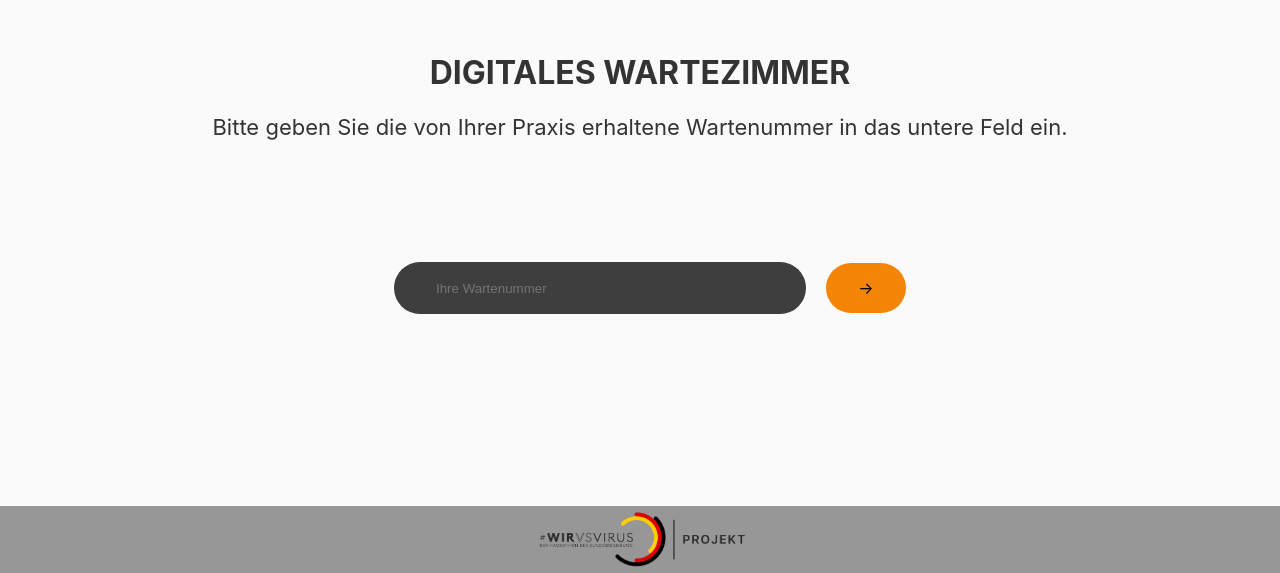
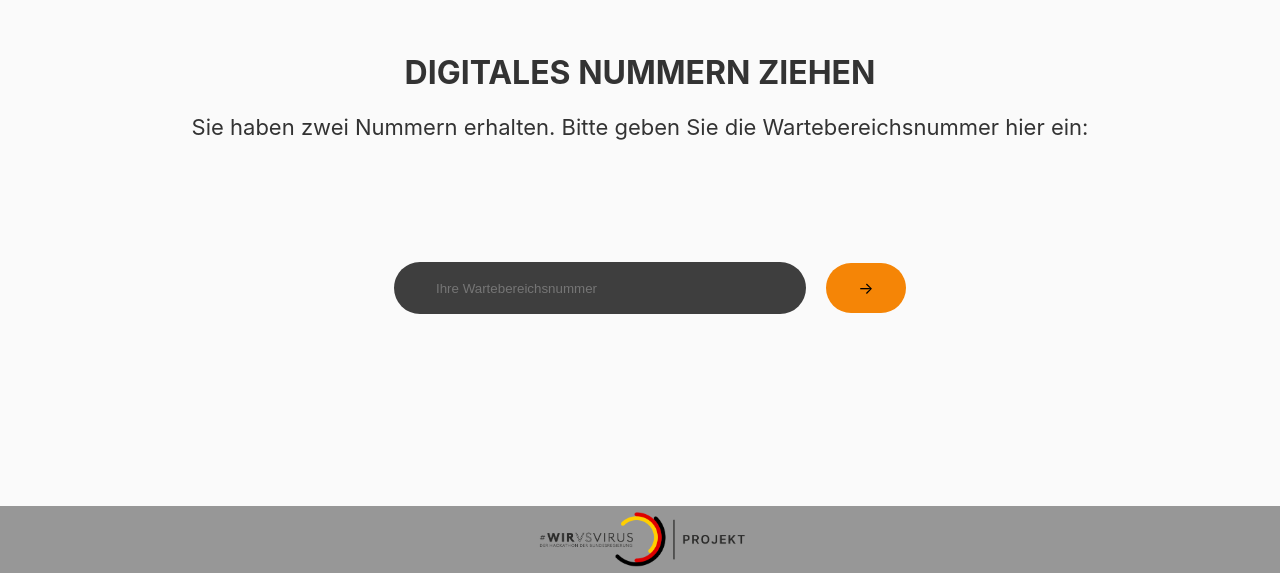
Before and after one commit to methodpark/digitaleswarten, a React (Create React App) app in the folder frontend/: page / in a window 1280 px wide. Shown: the part 227-800 px from the top of the page. Built offline with nearby package versions, Linux system fonts and the light colour scheme.

Commit message:
Move styles to subfolder

```diff
--- a/frontend/src/App.tsx
+++ b/frontend/src/App.tsx
@@ -1,4 +1,4 @@
-import './App.css';
+import './styles/App.css';
 
 import React from 'react';
 import { connect } from 'react-redux';
--- a/frontend/src/index.tsx
+++ b/frontend/src/index.tsx
@@ -1,4 +1,4 @@
-import './index.css';
+import './styles/index.css';
 
 import * as serviceWorker from './serviceWorker';
 
--- a/frontend/src/patient/PatientWelcome.tsx
+++ b/frontend/src/patient/PatientWelcome.tsx
@@ -1,21 +1,21 @@
 import React from 'react';
 
-import '../Welcome.css';
+import '../styles/Welcome.css';
 import virusLogo from '../img/wirvsvirus.png';
 
 export function PatientWelcome() {
   return(
     <div className="welcome-background-image">
       <div className="welcome-patient-text-wrapper">
-        <h1 className="welcome-patient-headline">Digitales Wartezimmer</h1>
-        <p className="welcome-patient-subheadline">Bitte geben Sie die von Ihrer Praxis erhaltene Wartenummer in das untere Feld ein.</p>
+        <h1 className="welcome-patient-headline">Digitales Nummern Ziehen</h1>
+        <p className="welcome-patient-subheadline">Sie haben zwei Nummern erhalten. Bitte geben Sie die Wartebereichsnummer hier ein:</p>
       </div>
       <div className="welcome-input-wrapper">
         <input
           className="welcome-patient-id-input"
           type="text"
           name="patient-id"
-          placeholder="Ihre Wartenummer">
+          placeholder="Ihre Wartebereichsnummer">
         </input>
         <div className="welcome-patient-button"></div>
       </div>
```
Also changed, not shown: frontend/src/styles/App.css (renamed from frontend/src/App.css), frontend/src/styles/Welcome.css (renamed from frontend/src/Welcome.css), frontend/src/styles/index.css (renamed from frontend/src/index.css).
